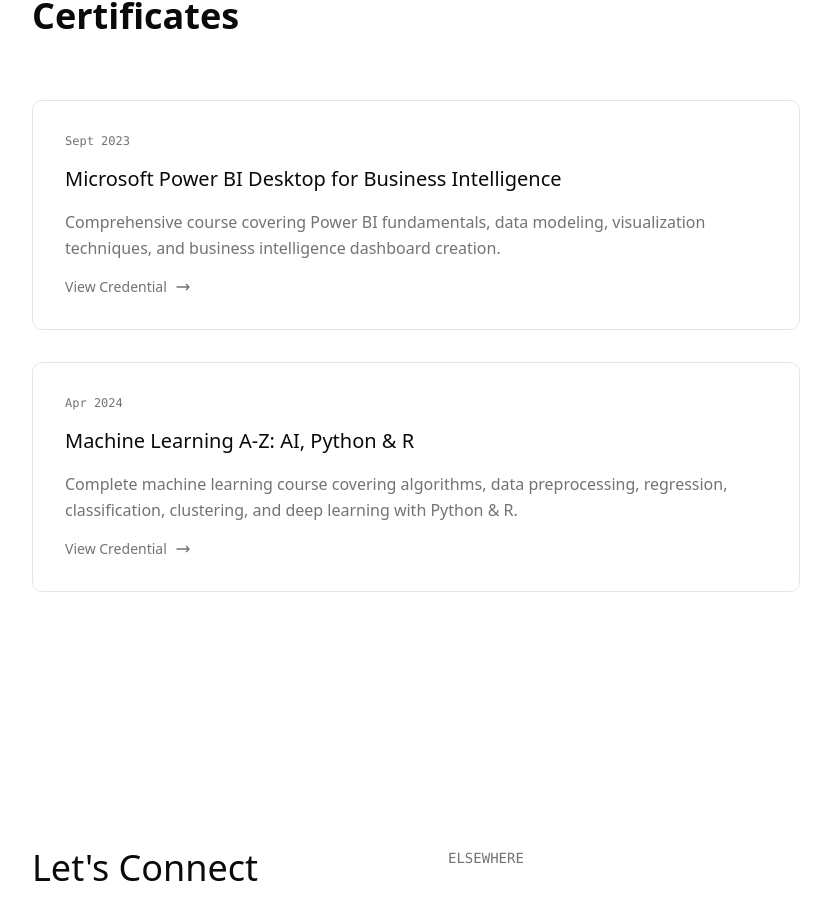
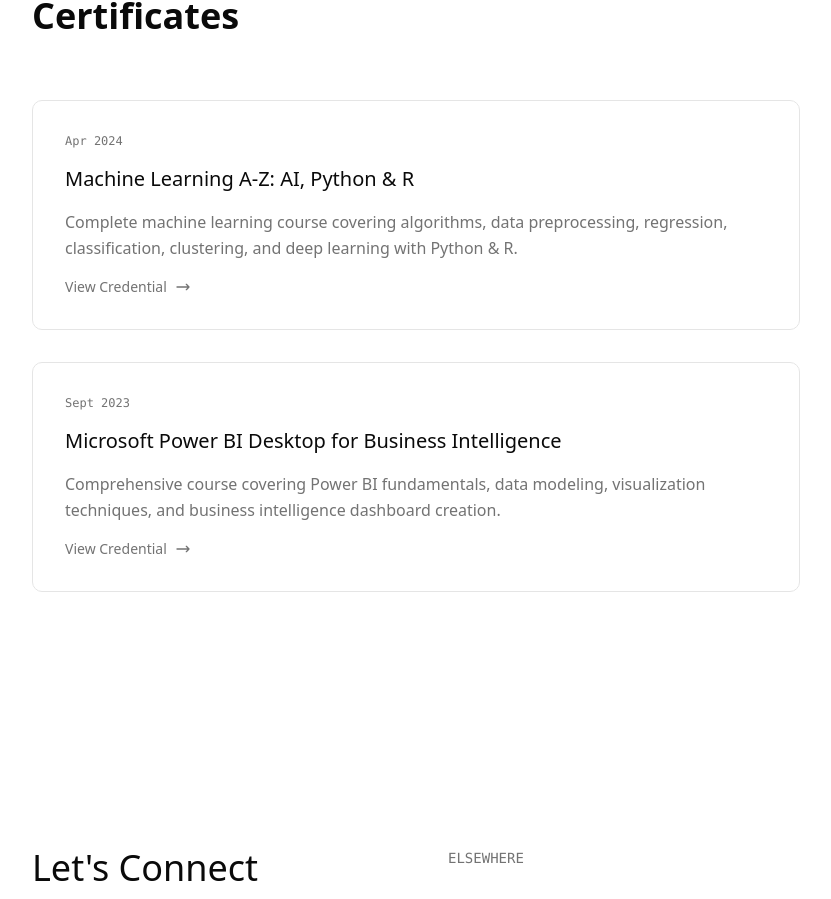
Before and after one commit to 01Vishwa/Portfolio, a Next.js app: page / in a window 1280 px wide. Shown: the part 4728-5627 px from the top of the page, without its empty margins (224-1055 px from the left). Built offline with nearby package versions, Linux system fonts and the light colour scheme.

Commit message:
updated v11

```diff
--- a/app/page.tsx
+++ b/app/page.tsx
@@ -664,17 +664,18 @@ export default function Home() {
             <div className="space-y-6 sm:space-y-8">
               {[
                 {
+                  title: "Machine Learning A-Z: AI, Python & R",
+                  excerpt: "Complete machine learning course covering algorithms, data preprocessing, regression, classification, clustering, and deep learning with Python & R.",
+                  date: "Apr 2024",
+                  link: "https://www.udemy.com/certificate/UC-d887c517-24a4-4b85-8cc2-564f0c76f508/",
+                },
+                {
                   title: "Microsoft Power BI Desktop for Business Intelligence",
                   excerpt: "Comprehensive course covering Power BI fundamentals, data modeling, visualization techniques, and business intelligence dashboard creation.",
                   date: "Sept 2023",
                   link: "https://www.udemy.com/certificate/UC-cdda0577-14fd-4edd-a691-63beccf0b085/",
                 },
-                {
-                  title: "Machine Learning A-Z: AI, Python & R",
-                  excerpt: "Complete machine learning course covering algorithms, data preprocessing, regression, classification, clustering, and deep learning with Python & R.",
-                  date: "Apr 2024",
-                  link: "https://www.udemy.com/certificate/UC-d887c517-24a4-4b85-8cc2-564f0c76f508/",
-                },
+
               ].map((post, index) => (
                 <article
                   key={index}
```
